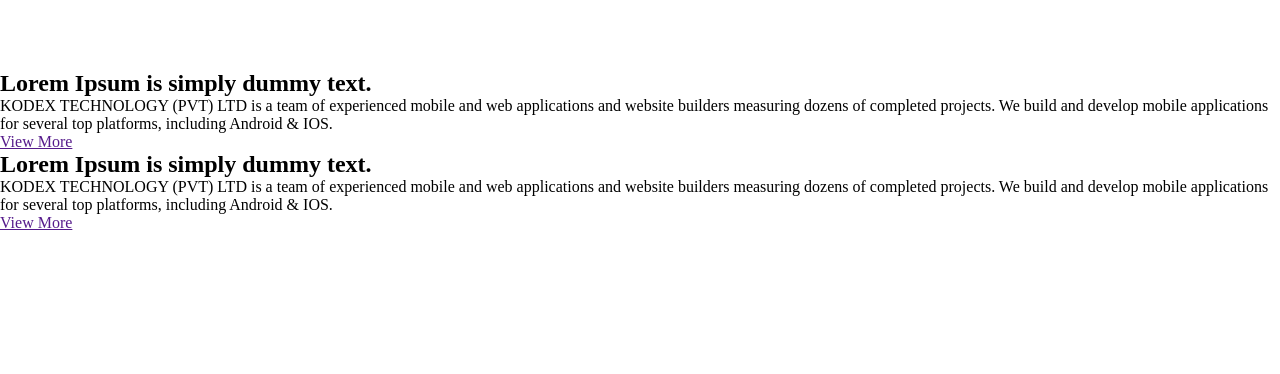
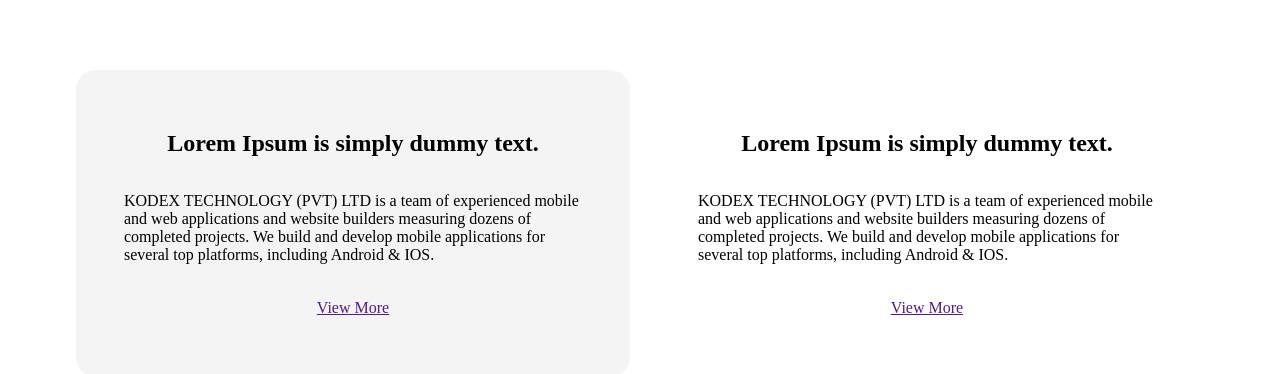
Before and after one commit to santosjunio/AgencyWeb, a plain HTML site: page index.html in a window 1280 px wide. Shown: the part 2695-3069 px from the top of the page. Before the commit the page ends 2927 px from the top, so only its background shows below. Drawn offline with Linux system fonts and the light colour scheme.

Commit message:
style: Stylization section benefit in style.css

```diff
--- a/styles/styles/style.css
+++ b/styles/styles/style.css
@@ -245,3 +245,27 @@
     line-height: 27px;
     width: 450px;
 }
+
+/* SECTION BENEFIT */
+.section-benefit{
+    display: flex;
+    justify-content: center;
+    gap: 20px;
+}
+
+.card-benefit{
+    display: flex;
+    flex-direction: column;
+    gap: 35px;
+    align-items: center;
+    padding: 60px 48px;
+    border-radius: 20px;
+}
+
+.card-benefit p{
+    width: 458px;
+}
+
+.card-benefit-secondary{
+    background-color: #f4f4f4;
+}
```
